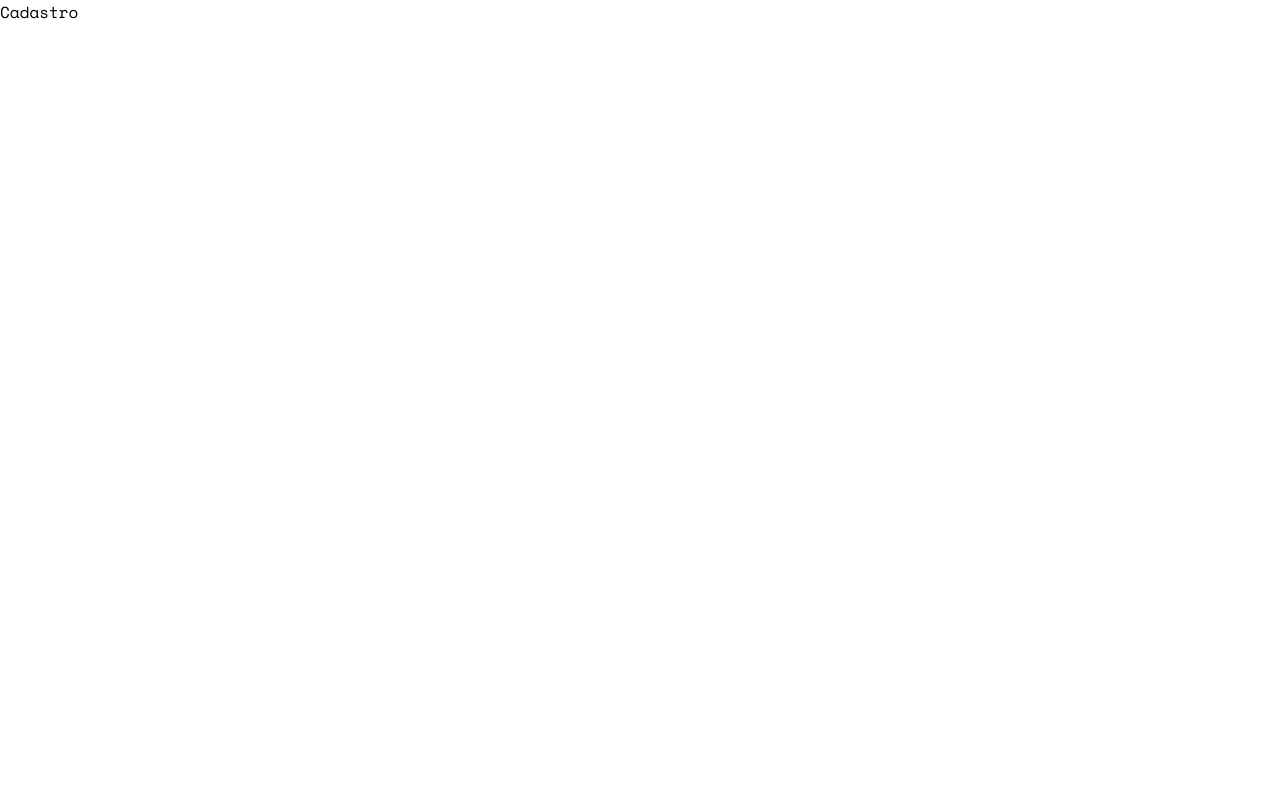
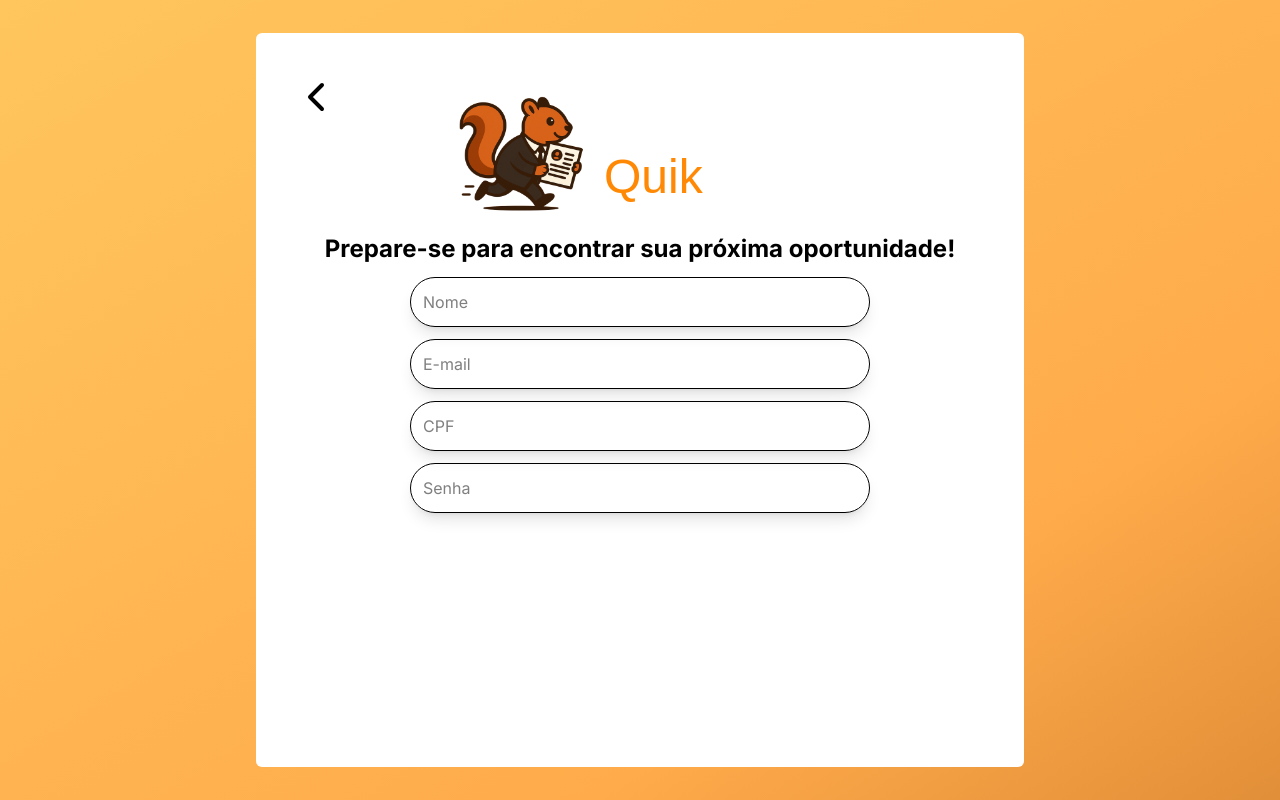
Before and after one commit to Curso-Senai-Tecnico/Qwik-prototype, a React (Vite) app in the folder Quik/frontend/react-app/: page /candidato/cadastro in a window 1280 px wide. Built offline with nearby package versions, Linux system fonts and the light colour scheme; a web font is replaced by a local one.

Commit message:
[FE] Tela de cadastro beta #23

```diff
--- a/Quik/frontend/react-app/src/pages/LandingPage.jsx
+++ b/Quik/frontend/react-app/src/pages/LandingPage.jsx
@@ -3,10 +3,12 @@ import { AnimatePresence, motion } from "motion/react";
 import { Link } from "react-router-dom";
 import { createPortal } from "react-dom";
 import { ChevronLeft } from "lucide-react";
+import { useNavigate } from "react-router-dom";
 
 export default function LandingPage() {
   const [showModal, setShowModal] = useState(false);
   const [isAnimating, setIsAnimating] = useState(false);
+  const navigate = useNavigate()
 
 
 
@@ -168,9 +170,10 @@ export default function LandingPage() {
                       id="candidato"
                       value="candidato"
                       class="hidden"
+
                     />
 
-                    <img src="/esquiloCandidato.png" />
+                    <img src="/esquiloCandidato.png" onClick={() => navigate("/candidato/cadastro") } />
                   </div>
                   <label
                     htmlFor="recrutador"
--- a/Quik/frontend/react-app/src/pages/candidato/CadastroCandidato.jsx
+++ b/Quik/frontend/react-app/src/pages/candidato/CadastroCandidato.jsx
@@ -1,7 +1,70 @@
 import React from 'react'
+import { motion } from 'motion/react'
+import { ChevronLeft } from 'lucide-react'
+import { Link,useNavigate } from 'react-router-dom'
 
 export default function Cadastro() {
+  const navigate = useNavigate()
   return (
-    <div>Cadastro</div>
+    <motion.div className="bg-gradient-to-br from-[#ffd064] via-[#ffab4b] to-[#934500] flex w-vh h-dvh bg-[length:200%_200%] justify-center items-center"
+    animate={{ backgroundPosition: ["0% 50%", "100% 50%", "0% 50%"] }}
+    transition={{
+      duration: 5,
+      ease: "circInOut",
+      repeat: Infinity,
+    }}>
+      <div
+      className='bg-white w-3xl h-11/12 rounded-md flex flex-col'
+      >
+        <header>
+          <nav className='flex pt-10'>
+          <ChevronLeft size={48} className='cursor-pointer ml-9 mr-26' onClick={() => navigate("/")} />
+          <img src="/esquilo.png" width={160} />
+            <h1 className="font-rammeto text-orange-400 text-5xl mt-20">
+              Quik
+            </h1>
+
+          </nav>
+        </header>
+        <div className='flex flex-col items-center justify-center gap-3'>
+        <h1 className='font-inter font-bold text-2xl'>
+          Prepare-se para encontrar sua próxima oportunidade!
+        </h1>
+        <form className='flex flex-col gap-3'>
+          <input
+          type='text'
+          id='nome'
+          name='nome'
+          placeholder='Nome'
+          className='font-inter border rounded-full p-3 shadow-lg'
+          size={40}
+          />
+          <input
+          type='email'
+          id='email'
+          name='email'
+          placeholder='E-mail'
+          className='font-inter border rounded-full p-3 shadow-lg'
+          size={40}
+          />
+          <input
+          type='text'
+          id='cpf'
+          name='cpf'
+          placeholder='CPF'
+          className='font-inter border rounded-full p-3 shadow-lg'
+          />
+          <input
+          type='password'
+          id='pass'
+          name='pass'
+          placeholder='Senha'
+          className='font-inter border rounded-full p-3 shadow-lg'
+          />
+        </form>
+        </div>
+      </div>
+
+    </motion.div>
   )
 }
```
Also changed, not shown: 1 other file (tests, documents, lock files or other folders).
